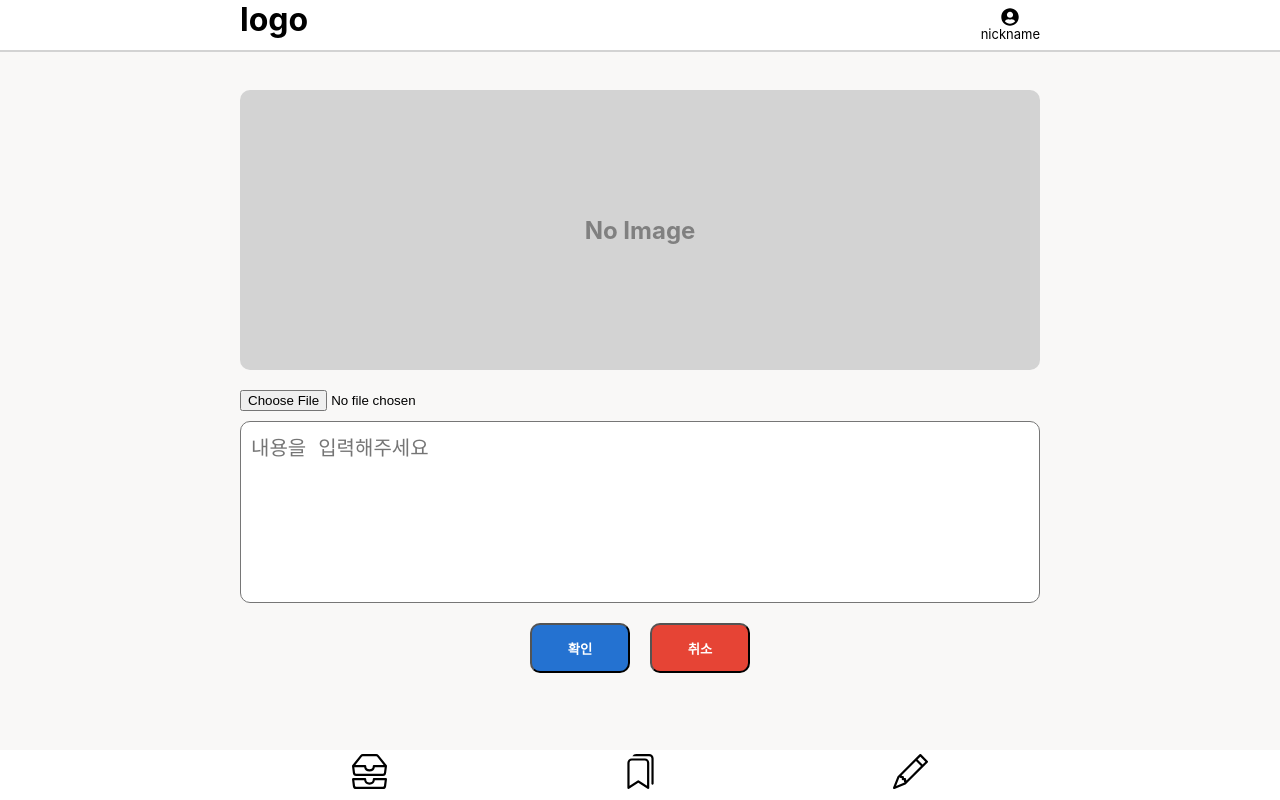
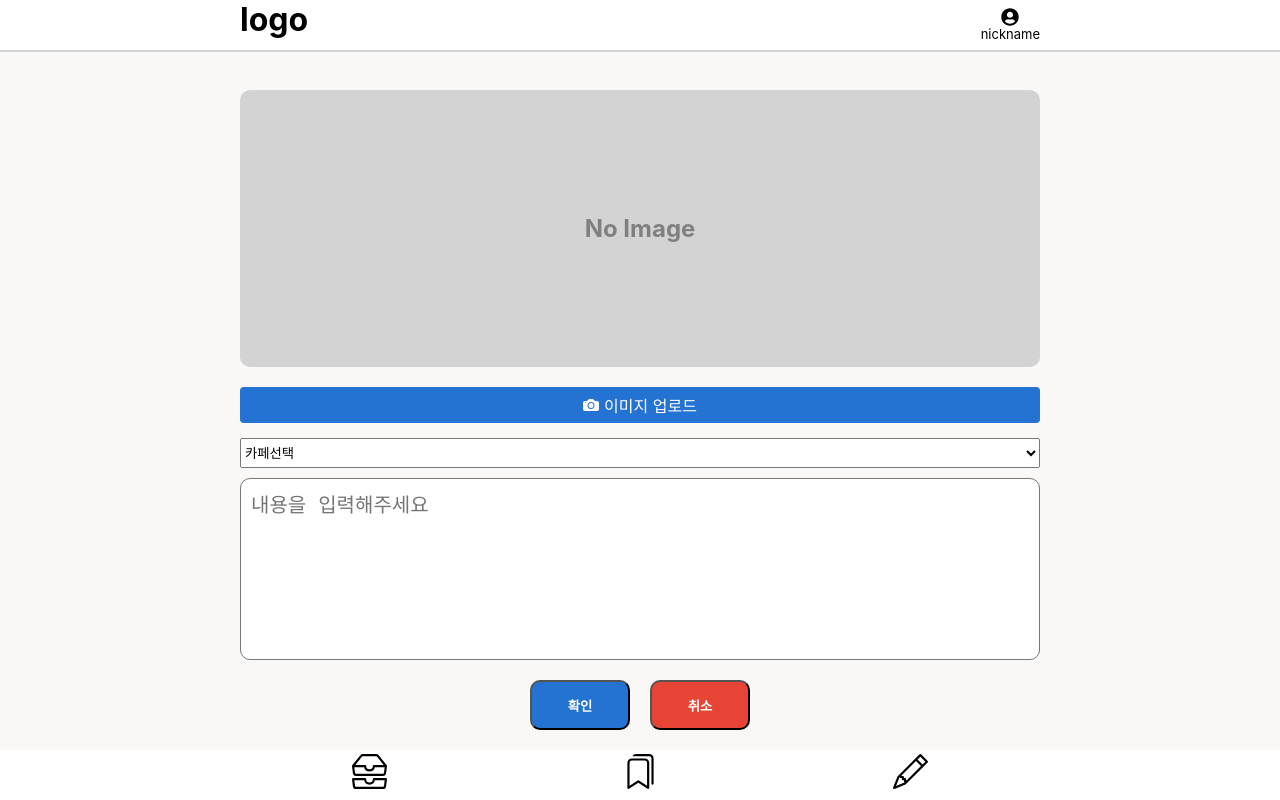
Before and after one commit to nggoong/cafe-in, a React (Create React App) app: page /posting/add in a window 1280 px wide. Built offline with nearby package versions, Linux system fonts and the light colour scheme.

Commit message:
게시글 입력 기능에서 입력해야 할 정보를 추가, 게시글에서 보여줄 항목 추가, UI 변경

```diff
--- a/src/App.js
+++ b/src/App.js
@@ -22,6 +22,7 @@ function App() {
             <Route path="/signup" element={<SignUp />}/>
             <Route path="/posting/add" element={<PostingInput/>}/>
             <Route path="/mypage" element={<PostingViewer isPersonal={true}/>}></Route>
+            <Route path="/bookmark" element={<PostingViewer isPersonal={false}/>} />
         </Routes>
         <Footer></Footer>
       </Contents>
--- a/src/components/posting/PostingCard.jsx
+++ b/src/components/posting/PostingCard.jsx
@@ -25,6 +25,11 @@ const PostingCard = ({ isPersonal }) => {
                 <p onClick={toggleBookmark}>{!bookmark?<BsBookmark/>:<BsBookmarkFill style={{color:'yellow'}}/>}</p>
                 <p onClick={toggleLike}>{!like?<BsSuitHeart/>:<BsFillSuitHeartFill style={{color:'red'}}/>}</p>
             </ActionsArea>
+            <PostingContent>
+                <h2>스타벅스</h2>
+                <p>아이스티에 샷 추가 들어보셨나요 진짜 맛있어요 이게 뭔가 했었는데 진짜 맛있더라구요,,,</p>
+            </PostingContent>
+
             <PersonalArea personal={isPersonal}>
                 <p className='delete-action'>DELETE</p>
                 <p className='edit-action'>EDIT</p>
@@ -64,21 +69,34 @@ const PostingImageDiv = styled.div`
     border-radius:10px;
     background:lightgray;
 `
-
+const PostingContent = styled.div`
+    width:100%;
+    display:flex;
+    flex-direction:column;
+    gap:5px;
+    padding-left:8px;
+    p {
+        line-height:1.5;
+    }
+`
 const ActionsArea = styled.div`
     display:${props => props.personal === false? 'flex':'none'};
-    justify-content:flex-end;
-    gap:20px;
+    justify-content:flex-start;
+    padding-left:8px;
+    margin-bottom:-10px;
+    gap:15px;
     width:100%;
-    font-size:35px;
+    font-size:25px;
     p {
         cursor:pointer;
     }
 `
 const PersonalArea = styled(ActionsArea)`
     display:${props => props.personal === true? 'flex':'none'};
+    justify-content:flex-end;
     font-size:15px;
     font-weight:bold;
+    margin-bottom:1px;
     .delete-action {
         color:red;
     }
--- a/src/components/posting/PostingInput.jsx
+++ b/src/components/posting/PostingInput.jsx
@@ -1,10 +1,14 @@
 import React, { useRef, useState } from 'react';
 import styled from 'styled-components';
+import { useNavigate } from 'react-router-dom';
+import { BsFillCameraFill } from 'react-icons/bs';
 
 const PostingInput = () => {
     const textAreaRef = useRef(null);
     const imageDivRef = useRef(null);
     const [imageState, setImageState] = useState(null);
+    const [cafeState, setCafeState] = useState(null);
+    const navigate = useNavigate();
 
     const setThumbnail = (e) => {
         let files = e.target.files;
@@ -20,22 +24,41 @@ const PostingInput = () => {
         reader.readAsDataURL(files[0]);
     }
 
+    const selectCafeName = (e) => {
+        setCafeState(e.target.value);
+    }
+
 
 
 
     return (
         <InputWrapper>
-            <PostingImageDiv ref={imageDivRef}>
+            <PostingImageDiv>
                 <h2>No Image</h2>
+                <PostingImageRender ref={imageDivRef}/>
             </PostingImageDiv>
             <InputsArea>
-                <input type="file" onChange={setThumbnail} name="file"></input>
+                <ImageInputLabel htmlFor="image-file">
+                    <p><BsFillCameraFill/>이미지 업로드</p>
+                </ImageInputLabel>
+                <input type="file" onChange={setThumbnail}
+                name="file" id="image-file" style={{display:'none'}}></input>
+                <select name="cafe" onChange={selectCafeName}>
+                    <option value="">카페선택</option>
+                    <option value="스타벅스">스타벅스</option>
+                    <option value="탐앤탐스">탐앤탐스</option>
+                    <option value="투썸플레이스">투썸플레이스</option>
+                    <option value="이디야">이디야</option>
+                    <option value="할리스">할리스</option>
+                    <option value="파스쿠찌">파스쿠찌</option>
+                </select>
                 <textarea placeholder='내용을 입력해주세요' name="postingText"
                 ref={textAreaRef}></textarea>
+
             </InputsArea>
             <ButtonArea>
                 <Button color="primary" onClick={()=>alert(`${textAreaRef.current.value}`)}>확인</Button>
-                <Button color="error">취소</Button>
+                <Button color="error" onClick={()=> navigate(-1)}>취소</Button>
             </ButtonArea>
         </InputWrapper>
     )
@@ -53,6 +76,7 @@ const InputWrapper = styled.div`
     /* background:yellow; */
 `
 const PostingImageDiv = styled.div`
+    position:relative;
     display:flex;
     justify-content:center;
     align-items:center;
@@ -63,9 +87,34 @@ const PostingImageDiv = styled.div`
     border-radius:10px;
     background:lightgray;
     user-select:none;
+`
+
+const PostingImageRender = styled.div`
+    position:absolute;
+    top:0;
+    left:0;
+    width:100%;
+    height:100%;
+    border-radius:10px;
     background-size:100% 35vh;
     background-position:center;
+`
 
+const ImageInputLabel = styled.label`
+    padding: 6px 25px;
+    background-color:rgb(36, 114, 209);
+    border-radius: 4px;
+    color: white;
+    cursor: pointer;
+    margin-bottom:5px;
+
+    p {
+        width:100%;
+        display:flex;
+        justify-content:center;
+        align-items:center;
+        gap:5px;
+    }
 `
 
 const InputsArea = styled.div`
@@ -79,6 +128,10 @@ const InputsArea = styled.div`
         border-radius:10px;
         padding:10px;
         font-size:20px;
+    }
+
+    select {
+        height:30px;
     }
 `
 const ButtonArea = styled.div`
--- a/src/components/posting/PostingViewer.jsx
+++ b/src/components/posting/PostingViewer.jsx
@@ -7,6 +7,7 @@ const PostingViewer = ({ isPersonal }) => {
 
     return(
         <PostingViewerWrapper>
+            <PostingCard isPersonal={isPersonal}></PostingCard>
             <PostingCard isPersonal={isPersonal}></PostingCard>
             <PostingCard isPersonal={isPersonal}></PostingCard>
             <PostingCard isPersonal={isPersonal}></PostingCard>
@@ -22,5 +23,6 @@ const PostingViewerWrapper = styled.div`
     flex-direction:column;
     gap:20px;
     width:100%;
-    height:100px;
+    /* height:90vh; */
+    margin-bottom:60px;
 `
```
